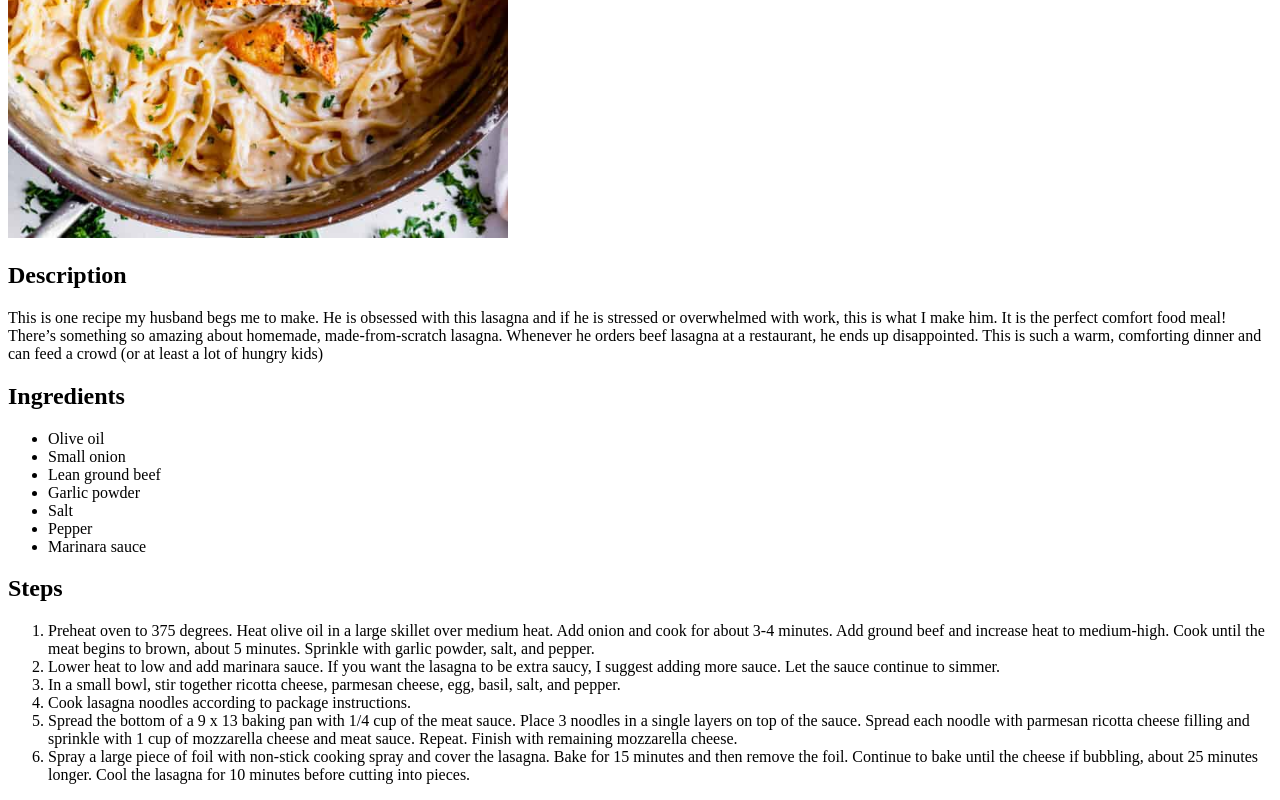
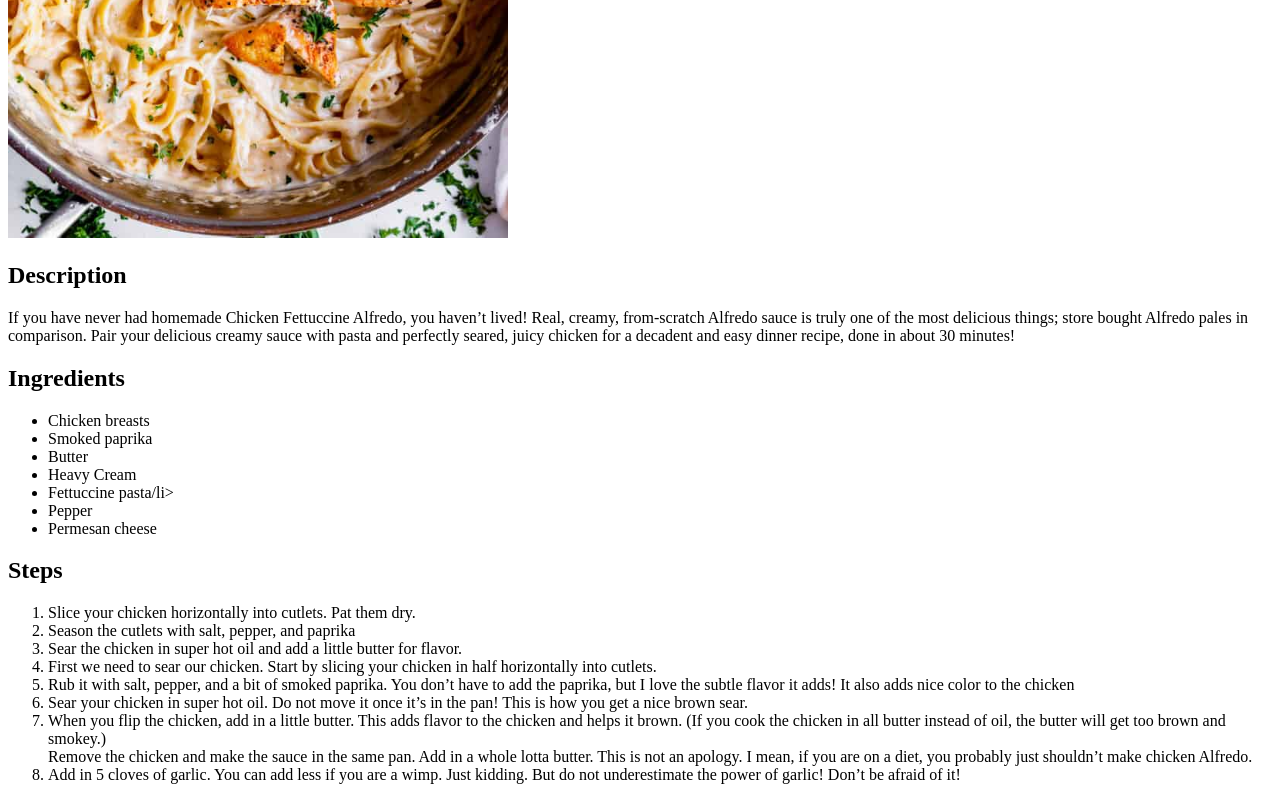
Before and after one commit to Youfad0/odin-recipes, a plain HTML site: page recipes/alfredo.html in a window 1280 px wide. Shown: the part 592-1392 px from the top of the page. Drawn offline with Linux system fonts and the light colour scheme.

Commit message:
fix chicken alfredo page

```diff
--- a/recipes/alfredo.html
+++ b/recipes/alfredo.html
@@ -10,27 +10,30 @@
     <img src="../img/alfredo.jpeg" alt="awesome alfredo" width="500">
 
     <h2>Description</h2>
-    <p>This is one recipe my husband begs me to make. He is obsessed with this lasagna and if he is stressed or overwhelmed with work, this is what I make him. It is the perfect comfort food meal! There’s something so amazing about homemade, made-from-scratch lasagna.  Whenever he orders beef lasagna at a restaurant, he ends up disappointed. This is such a warm, comforting dinner and can feed a crowd (or at least a lot of hungry kids)</p>
+    <p>If you have never had homemade Chicken Fettuccine Alfredo, you haven’t lived! Real, creamy, from-scratch Alfredo sauce is truly one of the most delicious things; store bought Alfredo pales in comparison. Pair your delicious creamy sauce with pasta and perfectly seared, juicy chicken for a decadent and easy dinner recipe, done in about 30 minutes!</p>
 
     <h2>Ingredients</h2>
     <ul>
-        <li>Olive oil</li>
-        <li>Small onion</li>
-        <li>Lean ground beef</li>
-        <li>Garlic powder</li>
-        <li>Salt</li>
+        <li>Chicken breasts</li>
+        <li>Smoked paprika</li>
+        <li>Butter</li>
+        <li>Heavy Cream</li>
+        <li>Fettuccine pasta/li>
         <li>Pepper</li>
-        <li>Marinara sauce</li>
+        <li>Permesan cheese</li>
     </ul>
 
     <h2>Steps</h2>
     <ol>
-        <li>Preheat oven to 375 degrees.  Heat olive oil in a large skillet over medium heat.  Add onion and cook for about 3-4 minutes. Add ground beef and increase heat to medium-high.  Cook until the meat begins to brown, about 5 minutes.  Sprinkle with garlic powder, salt, and pepper.</li>
-        <li>Lower heat to low and add marinara sauce. If you want the lasagna to be extra saucy, I suggest adding more sauce. Let the sauce continue to simmer. </li>
-        <li>In a small bowl, stir together ricotta cheese, parmesan cheese, egg, basil, salt, and pepper. </li>
-        <li>Cook lasagna noodles according to package instructions.</li>
-        <li>Spread the bottom of a 9 x 13 baking pan with 1/4 cup of the meat sauce. Place 3 noodles in a single layers on top of the sauce.  Spread each noodle with parmesan ricotta cheese filling and sprinkle with 1 cup of mozzarella cheese and meat sauce.  Repeat.  Finish with remaining mozzarella cheese. </li>
-        <li>Spray a large piece of foil with non-stick cooking spray and cover the lasagna. Bake for 15 minutes and then remove the foil. Continue to bake until the cheese if bubbling, about 25 minutes longer. Cool the lasagna for 10 minutes before cutting into pieces. </li>
+        <li>Slice your chicken horizontally into cutlets. Pat them dry.</li>
+        <li>Season the cutlets with salt, pepper, and paprika </li>
+        <li>Sear the chicken in super hot oil and add a little butter for flavor.</li>
+        <li>First we need to sear our chicken. Start by slicing your chicken in half horizontally into cutlets.</li>
+        <li>Rub it with salt, pepper, and a bit of smoked paprika. You don’t have to add the paprika, but I love the subtle flavor it adds! It also adds nice color to the chicken </li>
+        <li>Sear your chicken in super hot oil. Do not move it once it’s in the pan! This is how you get a nice brown sear.</li>
+        <li>When you flip the chicken, add in a little butter. This adds flavor to the chicken and helps it brown. (If you cook the chicken in all butter instead of oil, the butter will get too brown and smokey.)</li>
+        Remove the chicken and make the sauce in the same pan. Add in a whole lotta butter. This is not an apology. I mean, if you are on a diet, you probably just shouldn’t make chicken Alfredo.</li>
+        <li>Add in 5 cloves of garlic. You can add less if you are a wimp. Just kidding. But do not underestimate the power of garlic! Don’t be afraid of it!</li>
     </ol>
 </body>
 </html>
```
